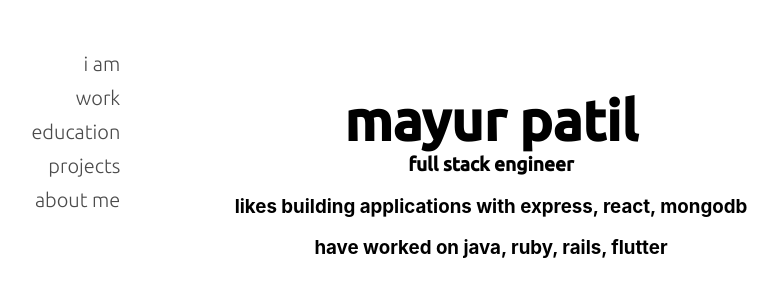
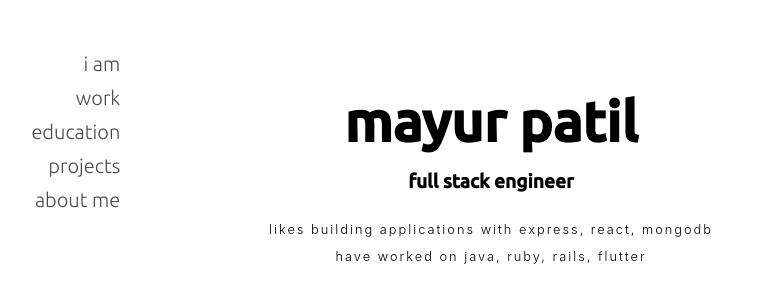
Before and after one commit to pmayur/portfolio, a React (Create React App) app: page / in a window 1280 px wide. Shown: the part 217-520 px from the top of the page, without its empty margins (149-927 px from the left). Built offline with nearby package versions, Linux system fonts and the light colour scheme.

Commit message:
update: minor styling in me component

```diff
--- a/src/components/me/Me.css
+++ b/src/components/me/Me.css
@@ -23,8 +23,7 @@
     font-size: 2.4vmin;
 }
 
-h1,
-h2 {
+h1 {
     margin: 0px;
 }
 
@@ -32,6 +31,9 @@ h2 {
     height: 30px;
     padding: 5px;
 }
-#skill {
+#skill > h3{
     text-align: center;
+    font-weight: 300;
+    letter-spacing: 2px;
+    font-size: 1vw;
 }
```
